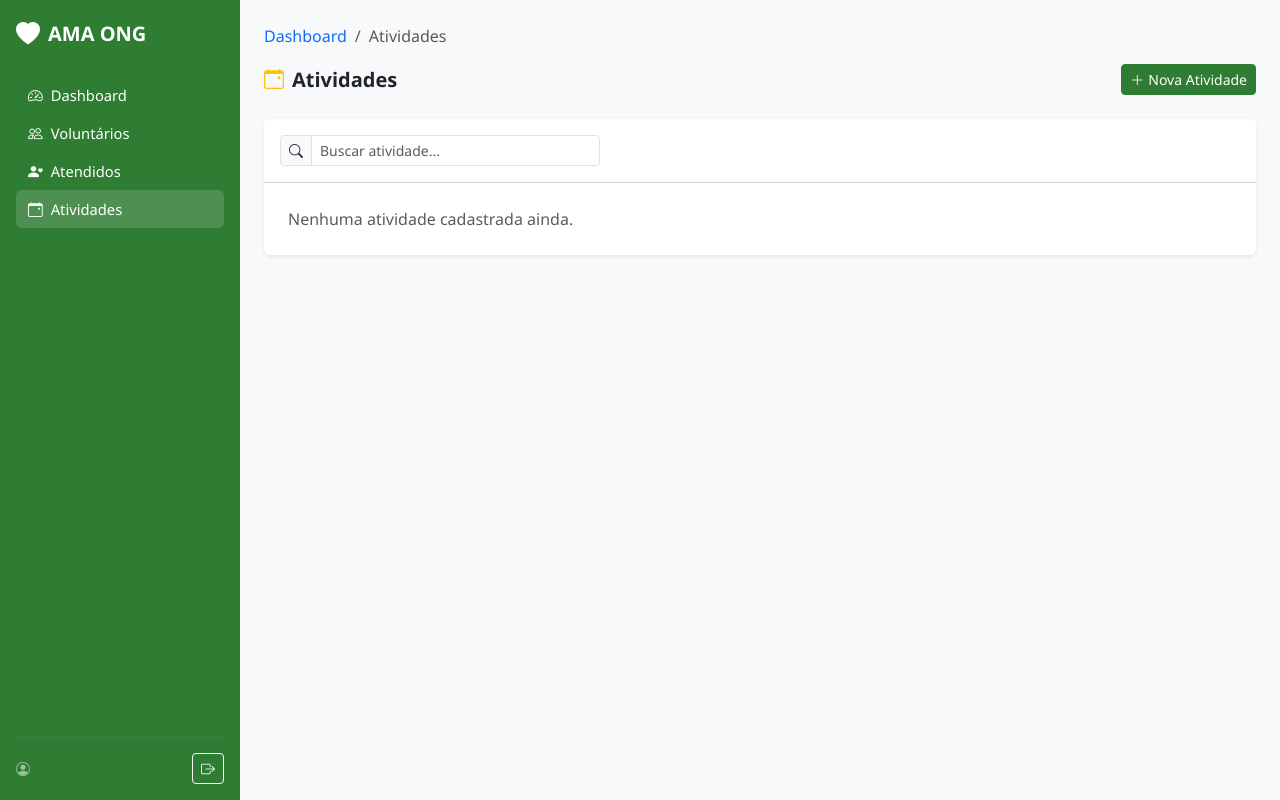
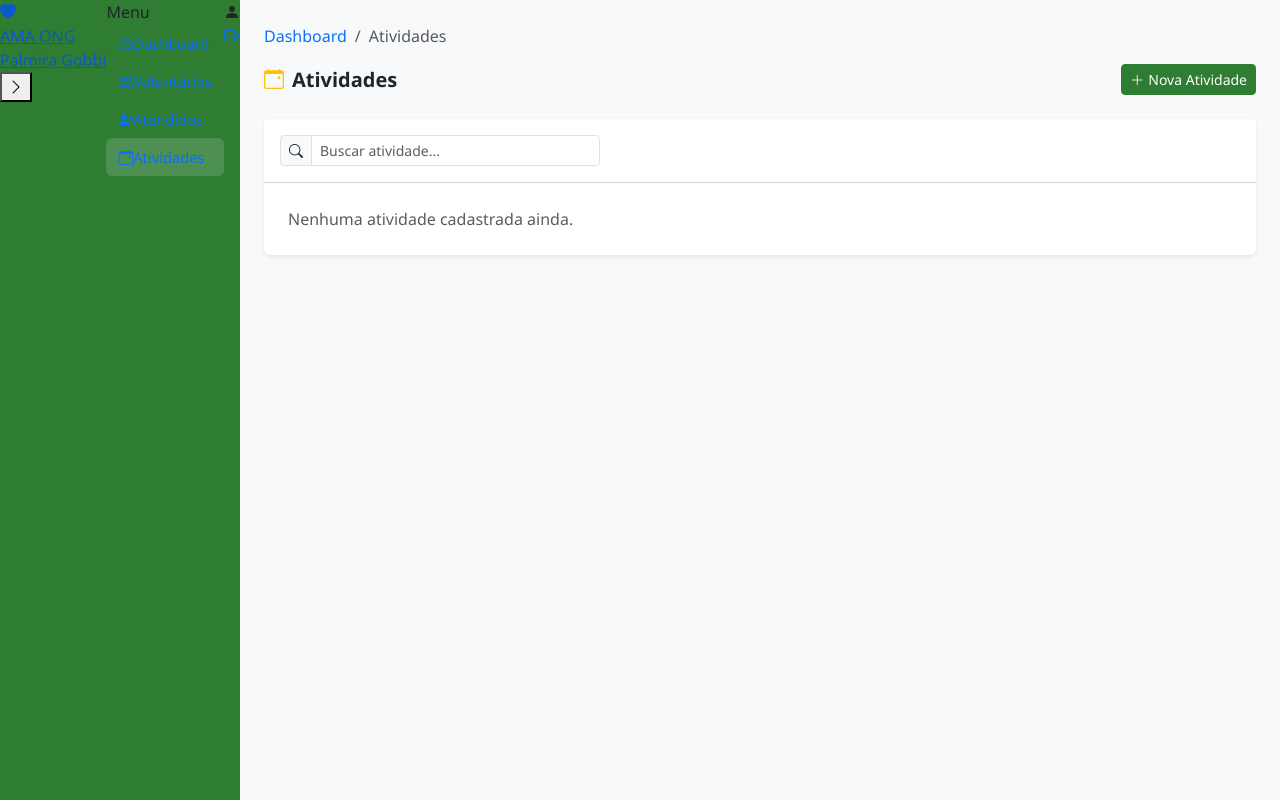
Before and after one commit to mapompeo/ama-web-system, a Node server app: page /activities in a window 1280 px wide. Run offline with Node 20, Linux system fonts and the light colour scheme; the visitor is signed in with stand-in values (Sample User, id 1); data that the repository does not hold is empty.

Commit message:
feat: adiciona sidebar colapsável com hover-expand e botão de pin

```diff
--- a/frontend/views/partials/sidebar.ejs
+++ b/frontend/views/partials/sidebar.ejs
@@ -1,81 +1,103 @@
-<!-- Navbar mobile (visível só em telas pequenas) -->
-<nav class="navbar navbar-dark d-lg-none fixed-top px-3" style="background-color:var(--primary)">
-  <a class="navbar-brand fw-bold" href="/dashboard">
-    <i class="bi bi-heart-fill me-2"></i>AMA ONG
+<!-- Navbar mobile -->
+<nav class="navbar d-lg-none fixed-top px-3" style="background:var(--sidebar-bg);height:56px;z-index:400">
+  <a class="navbar-brand d-flex align-items-center gap-2 text-white text-decoration-none" href="/dashboard">
+    <div class="sidebar-brand-icon" style="width:28px;height:28px;font-size:.8rem;border-radius:7px"><i class="bi bi-heart-fill"></i></div>
+    <span style="font-size:.9rem;font-weight:700">AMA ONG</span>
   </a>
-  <button class="navbar-toggler border-0" type="button" data-bs-toggle="offcanvas" data-bs-target="#mobileMenu" aria-controls="mobileMenu">
-    <span class="navbar-toggler-icon"></span>
+  <button class="navbar-toggler border-0 text-white" type="button" data-bs-toggle="offcanvas" data-bs-target="#mobileMenu">
+    <i class="bi bi-list fs-4"></i>
   </button>
 </nav>
 
-<!-- Offcanvas menu mobile -->
-<div class="offcanvas offcanvas-start text-white" tabindex="-1" id="mobileMenu" style="background-color:var(--primary);width:240px">
-  <div class="offcanvas-header">
-    <span class="fw-bold fs-6"><i class="bi bi-heart-fill me-2"></i>AMA ONG</span>
-    <button type="button" class="btn-close btn-close-white" data-bs-dismiss="offcanvas"></button>
+<!-- Offcanvas mobile -->
+<div class="offcanvas offcanvas-start" tabindex="-1" id="mobileMenu" style="width:var(--sidebar-w)">
+  <div class="offcanvas-header" style="border-bottom:1px solid rgba(255,255,255,.06)">
+    <a href="/dashboard" class="sidebar-brand p-0 border-0">
+      <div class="sidebar-brand-icon"><i class="bi bi-heart-fill"></i></div>
+      <div>
+        <div class="sidebar-brand-text">AMA ONG</div>
+        <div class="sidebar-brand-sub">Palmira Gobbi</div>
+      </div>
+    </a>
+    <button type="button" class="btn-close btn-close-white ms-auto" data-bs-dismiss="offcanvas"></button>
   </div>
-  <div class="offcanvas-body d-flex flex-column p-3">
-    <ul class="nav nav-pills flex-column mb-auto">
-      <li class="nav-item">
-        <a href="/dashboard" class="nav-link text-white <%= locals.title === 'Dashboard' ? 'active' : '' %>">
-          <i class="bi bi-speedometer2 me-2"></i>Dashboard
-        </a>
-      </li>
-      <li>
-        <a href="/volunteers" class="nav-link text-white <%= locals.title && locals.title.includes('Voluntário') ? 'active' : '' %>">
-          <i class="bi bi-people me-2"></i>Voluntários
-        </a>
-      </li>
-      <li>
-        <a href="/beneficiaries" class="nav-link text-white <%= locals.title && locals.title.includes('Atendido') ? 'active' : '' %>">
-          <i class="bi bi-person-heart me-2"></i>Atendidos
-        </a>
-      </li>
-      <li>
-        <a href="/activities" class="nav-link text-white <%= locals.title && locals.title.includes('Atividade') ? 'active' : '' %>">
-          <i class="bi bi-calendar-event me-2"></i>Atividades
-        </a>
-      </li>
-    </ul>
-    <hr class="border-secondary" />
-    <div class="d-flex align-items-center justify-content-between">
-      <span class="text-white-50 small"><i class="bi bi-person-circle me-1"></i><%= user ? user.name : '' %></span>
-      <a href="/auth/logout" class="btn btn-sm btn-outline-light"><i class="bi bi-box-arrow-right"></i></a>
+  <div class="offcanvas-body d-flex flex-column p-0" style="background:var(--sidebar-bg)">
+    <div class="sidebar-section flex-grow-1">
+      <div class="sidebar-section-label">Menu</div>
+      <ul class="nav flex-column">
+        <li><a href="/dashboard"     class="nav-link <%= locals.title === 'Dashboard' ? 'active' : '' %>"><i class="bi bi-speedometer2"></i>Dashboard</a></li>
+        <li><a href="/volunteers"    class="nav-link <%= locals.title && locals.title.includes('Voluntári') ? 'active' : '' %>"><i class="bi bi-people"></i>Voluntários</a></li>
+        <li><a href="/beneficiaries" class="nav-link <%= locals.title && locals.title.includes('Atendido') ? 'active' : '' %>"><i class="bi bi-person-heart"></i>Atendidos</a></li>
+        <li><a href="/activities"    class="nav-link <%= locals.title && locals.title.includes('Atividade') ? 'active' : '' %>"><i class="bi bi-calendar-event"></i>Atividades</a></li>
+      </ul>
+    </div>
+    <div class="sidebar-footer">
+      <div class="sidebar-avatar"><i class="bi bi-person-fill"></i></div>
+      <span class="sidebar-user-name"><%= user ? user.name : '' %></span>
+      <a href="/auth/logout" class="sidebar-logout" title="Sair"><i class="bi bi-box-arrow-right"></i></a>
     </div>
   </div>
 </div>
 
 <!-- Sidebar desktop -->
-<nav id="sidebar" class="d-none d-lg-flex flex-column p-3 text-white">
-  <a href="/dashboard" class="d-flex align-items-center mb-4 text-white text-decoration-none">
-    <i class="bi bi-heart-fill me-2 fs-4"></i>
-    <span class="fs-5 fw-bold">AMA ONG</span>
+<nav id="sidebar" class="d-none d-lg-flex">
+  <a href="/dashboard" class="sidebar-brand">
+    <div class="sidebar-brand-icon"><i class="bi bi-heart-fill"></i></div>
+    <div>
+      <div class="sidebar-brand-text">AMA ONG</div>
+      <div class="sidebar-brand-sub">Palmira Gobbi</div>
+    </div>
+    <button class="sidebar-pin" id="sidebarPin" title="Fixar menu" type="button">
+      <i class="bi bi-chevron-right" id="sidebarPinIcon"></i>
+    </button>
   </a>
-  <ul class="nav nav-pills flex-column mb-auto">
-    <li class="nav-item">
-      <a href="/dashboard" class="nav-link text-white <%= locals.title === 'Dashboard' ? 'active' : '' %>">
-        <i class="bi bi-speedometer2 me-2"></i>Dashboard
-      </a>
-    </li>
-    <li>
-      <a href="/volunteers" class="nav-link text-white <%= locals.title && locals.title.includes('Voluntário') ? 'active' : '' %>">
-        <i class="bi bi-people me-2"></i>Voluntários
-      </a>
-    </li>
-    <li>
-      <a href="/beneficiaries" class="nav-link text-white <%= locals.title && locals.title.includes('Atendido') ? 'active' : '' %>">
-        <i class="bi bi-person-heart me-2"></i>Atendidos
-      </a>
-    </li>
-    <li>
-      <a href="/activities" class="nav-link text-white <%= locals.title && locals.title.includes('Atividade') ? 'active' : '' %>">
-        <i class="bi bi-calendar-event me-2"></i>Atividades
-      </a>
-    </li>
-  </ul>
-  <hr class="border-secondary" />
-  <div class="d-flex align-items-center justify-content-between">
-    <span class="text-white-50 small"><i class="bi bi-person-circle me-1"></i><%= user ? user.name : '' %></span>
-    <a href="/auth/logout" class="btn btn-sm btn-outline-light"><i class="bi bi-box-arrow-right"></i></a>
+
+  <div class="sidebar-section">
+    <span class="sidebar-section-label">Menu</span>
+    <ul class="nav flex-column">
+      <li><a href="/dashboard"     class="nav-link <%= locals.title === 'Dashboard' ? 'active' : '' %>" title="Dashboard"><i class="bi bi-speedometer2"></i>Dashboard</a></li>
+      <li><a href="/volunteers"    class="nav-link <%= locals.title && locals.title.includes('Voluntári') ? 'active' : '' %>" title="Voluntários"><i class="bi bi-people"></i>Voluntários</a></li>
+      <li><a href="/beneficiaries" class="nav-link <%= locals.title && locals.title.includes('Atendido') ? 'active' : '' %>" title="Atendidos"><i class="bi bi-person-heart"></i>Atendidos</a></li>
+      <li><a href="/activities"    class="nav-link <%= locals.title && locals.title.includes('Atividade') ? 'active' : '' %>" title="Atividades"><i class="bi bi-calendar-event"></i>Atividades</a></li>
+    </ul>
+  </div>
+
+  <div class="sidebar-footer">
+    <div class="sidebar-avatar"><i class="bi bi-person-fill"></i></div>
+    <span class="sidebar-user-name"><%= user ? user.name : '' %></span>
+    <a href="/auth/logout" class="sidebar-logout" title="Sair"><i class="bi bi-box-arrow-right"></i></a>
   </div>
 </nav>
+
+<script>
+  (function () {
+    const STORAGE_KEY = 'ama-sidebar-pinned';
+    const body        = document.body;
+    const pinBtn      = document.getElementById('sidebarPin');
+    const pinIcon     = document.getElementById('sidebarPinIcon');
+
+    // Restaura estado salvo
+    if (localStorage.getItem(STORAGE_KEY) === '1') {
+      body.classList.add('sidebar-pinned');
+    }
+
+    function updateIcon() {
+      const pinned = body.classList.contains('sidebar-pinned');
+      if (!pinIcon) return;
+      pinIcon.className = pinned ? 'bi bi-chevron-left' : 'bi bi-chevron-right';
+      if (pinBtn) pinBtn.title = pinned ? 'Desafixar menu' : 'Fixar menu';
+    }
+
+    updateIcon();
+
+    if (pinBtn) {
+      pinBtn.addEventListener('click', function (e) {
+        e.preventDefault();
+        e.stopPropagation();
+        const pinned = body.classList.toggle('sidebar-pinned');
+        localStorage.setItem(STORAGE_KEY, pinned ? '1' : '0');
+        updateIcon();
+      });
+    }
+  })();
+</script>
```
